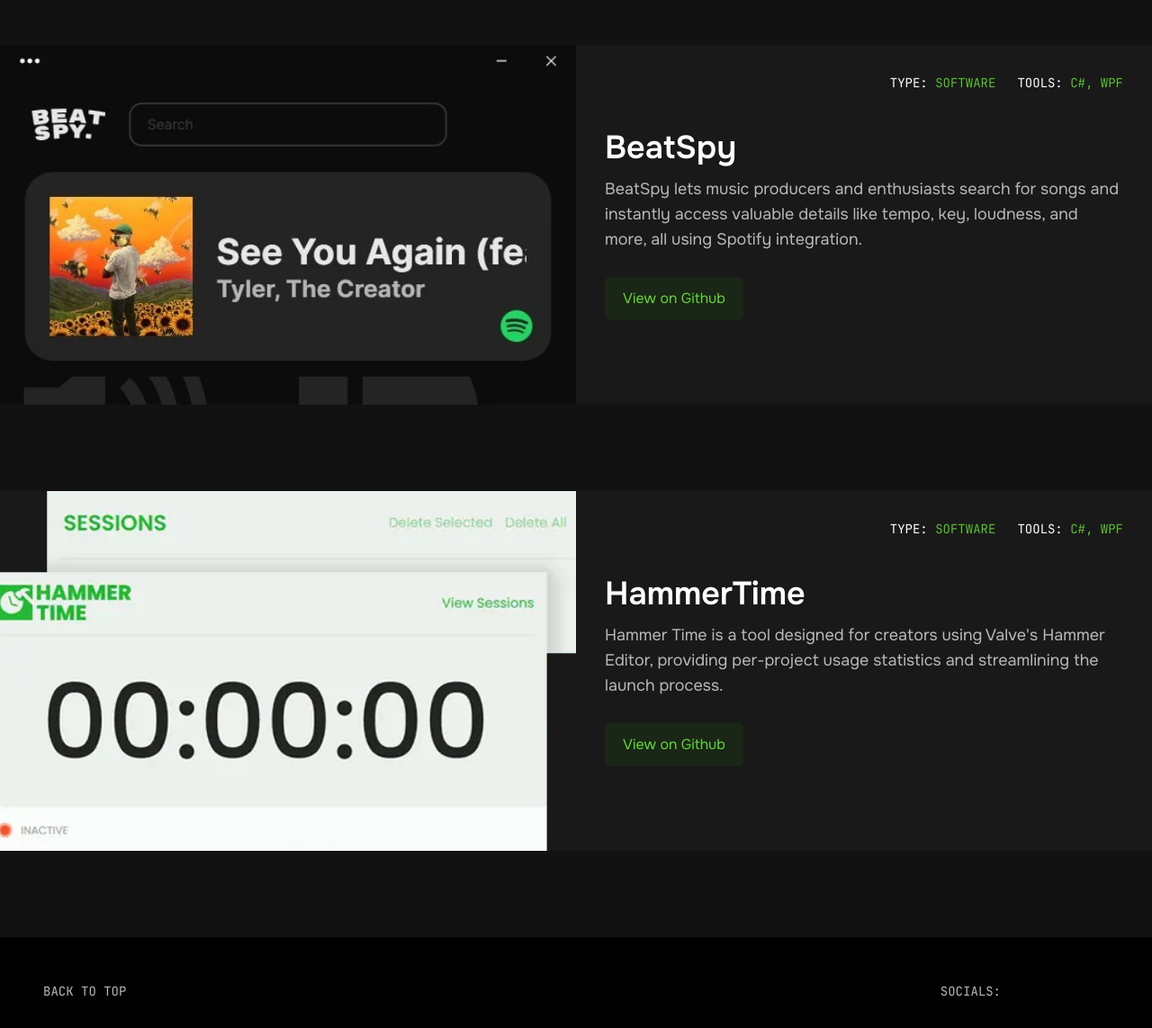
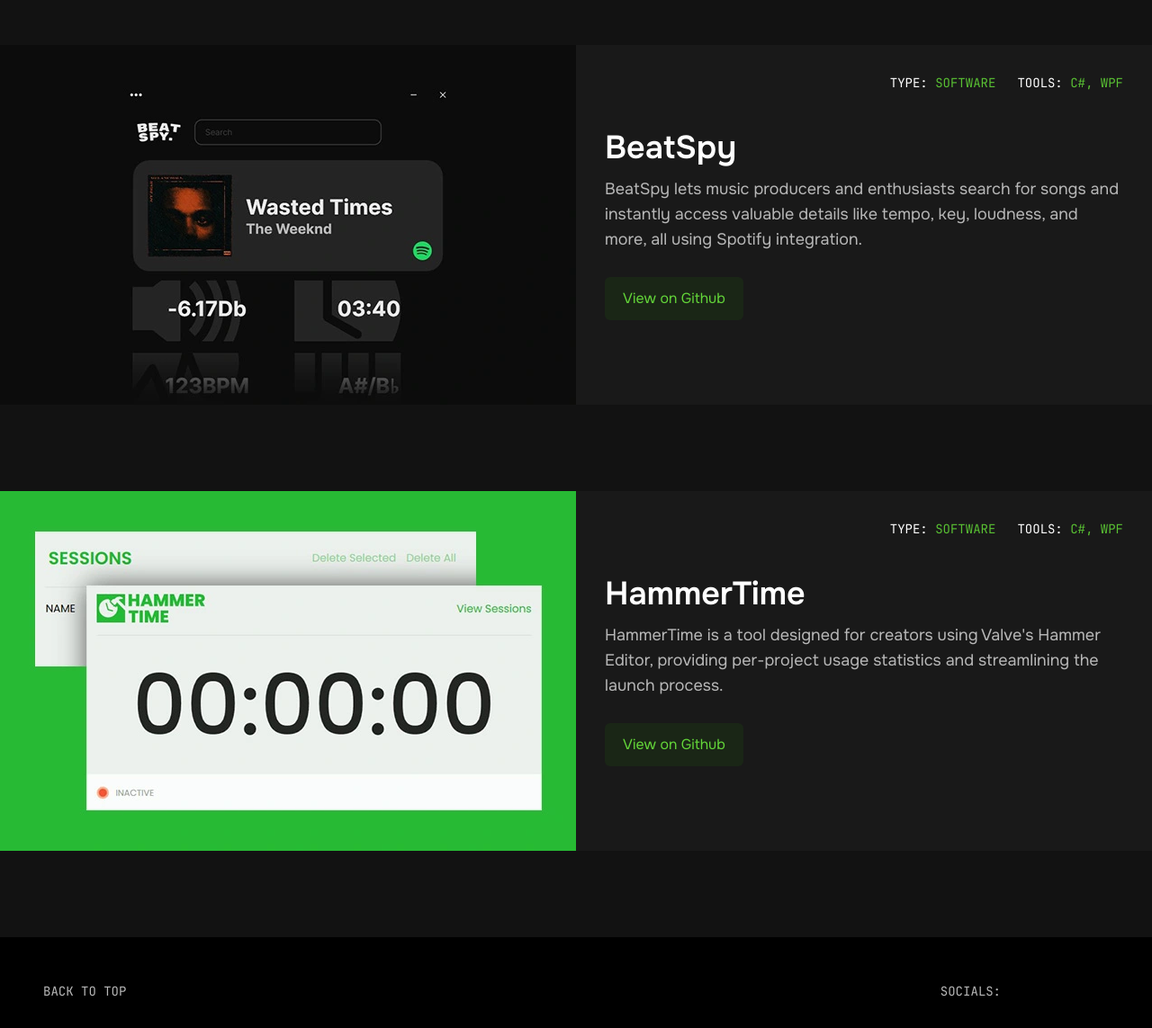
Before and after one commit to braddotwav/braddotwav.github.io, an Astro site: page / in a window 1280 px wide. Shown: the part 750-1893 px from the top of the page at 90% size. Built offline with nearby package versions, Linux system fonts and the light colour scheme; Astro itself is replaced by a stand-in of ours; some icons are missing.

Commit message:
Update project visuals

```diff
--- a/src/content/projects/2024-02-09-beatspy.md
+++ b/src/content/projects/2024-02-09-beatspy.md
@@ -7,10 +7,10 @@
     details like tempo, key, loudness, and more,
     all using Spotify integration.
 category: software
-image: /screenshots/beatspy_screenshot.webp
 tools:
     - C#
     - WPF
 links:
     - https://github.com/braddotwav/BeatSpy
+image: /screenshots/beatspy.webp
 ---
--- a/src/content/projects/2024-05-16-hammertime.md
+++ b/src/content/projects/2024-05-16-hammertime.md
@@ -1,12 +1,12 @@
 ---
 fmContentType: project
 name: HammerTime
-description: Hammer Time is a tool designed for creators using Valve's Hammer Editor, providing per-project usage statistics and streamlining the launch process.
+description: HammerTime is a tool designed for creators using Valve's Hammer Editor, providing per-project usage statistics and streamlining the launch process.
 category: software
-image: /screenshots/hammertime_screenshot.webp
 tools:
     - C#
     - WPF
 links:
     - https://github.com/braddotwav/HammerTime
+image: /screenshots/hammertime.webp
 ---
```
Also changed, not shown: public/screenshots/beatspy.webp (added), public/screenshots/beatspy_screenshot.webp (deleted), public/screenshots/hammertime.webp (added), public/screenshots/hammertime_screenshot.webp (deleted).
